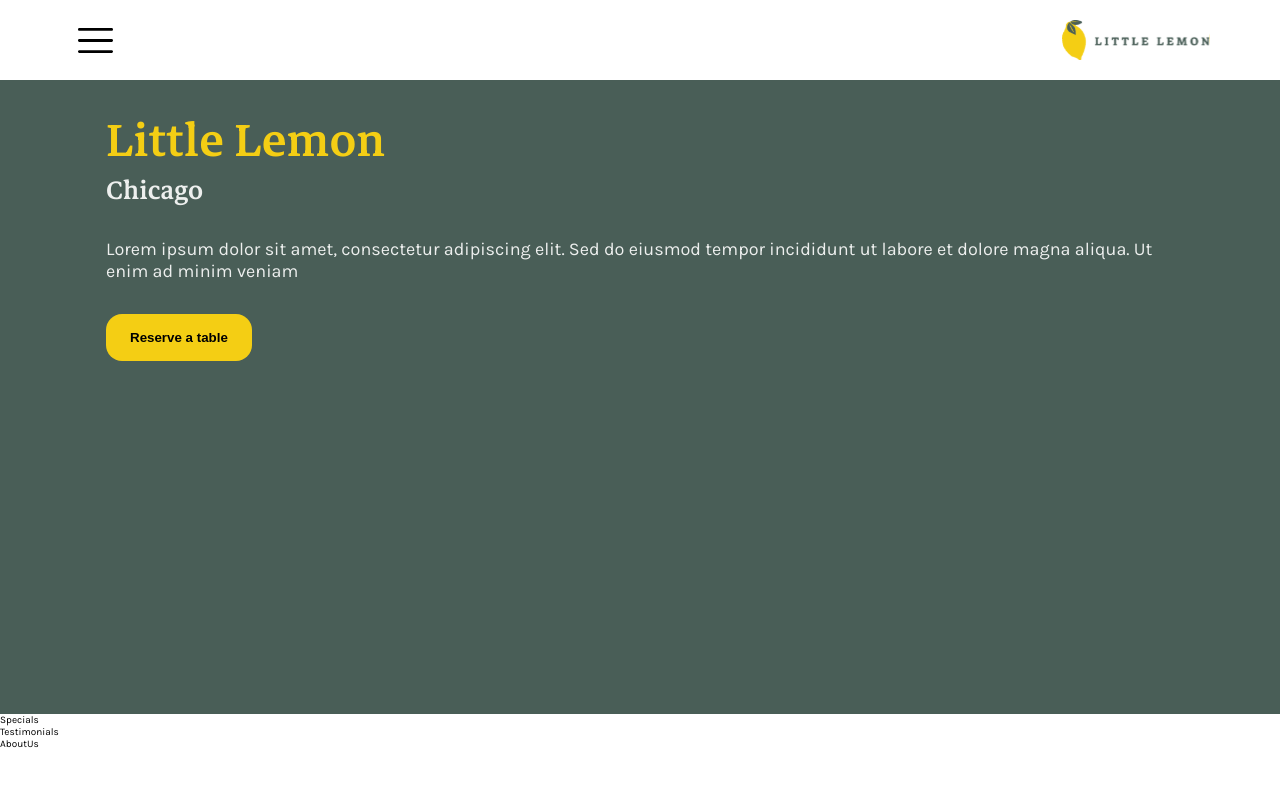
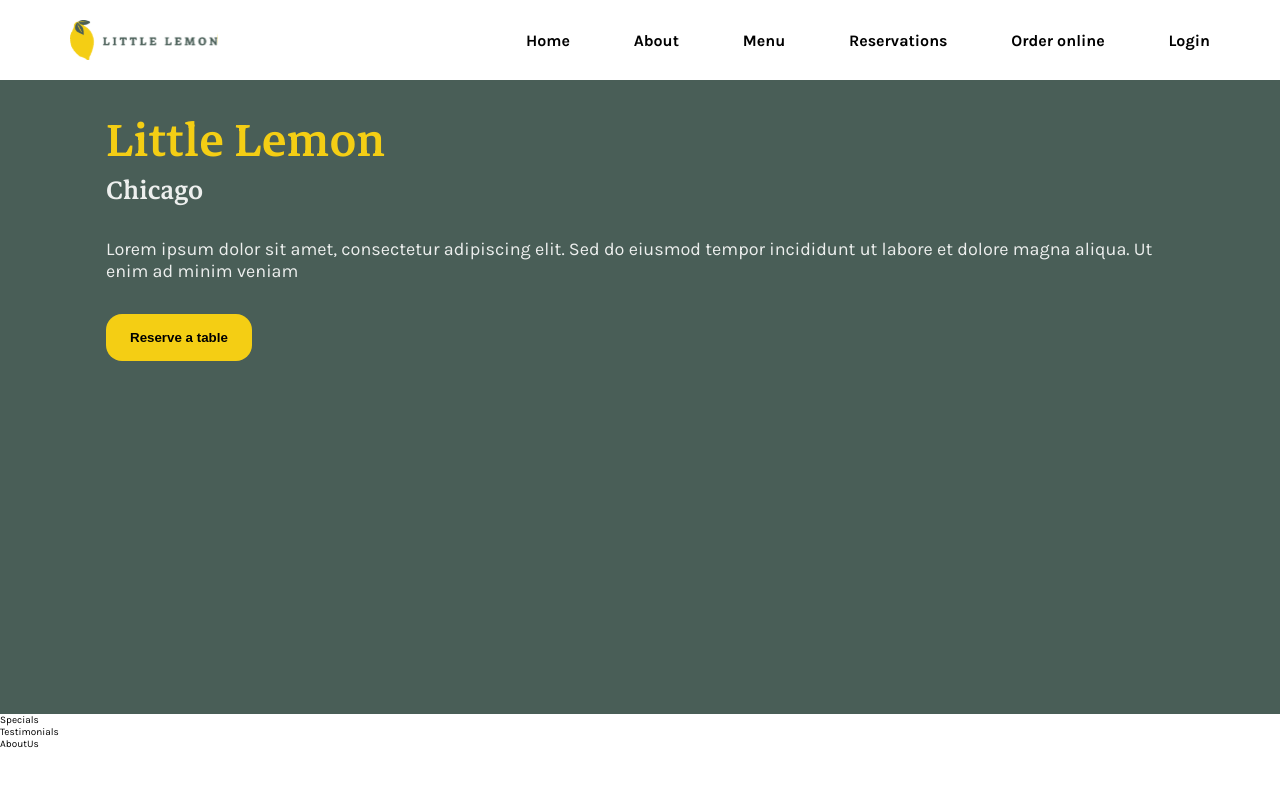
Before and after one commit to Diegogila/little-lemon-frontend, a React (Create React App) app: page / in a window 1280 px wide. Shown: the top 786 px of the page. Built offline with nearby package versions, Linux system fonts and the light colour scheme.

Commit message:
Add mobile responsive to header

```diff
--- a/src/components/Header/Header.js
+++ b/src/components/Header/Header.js
@@ -2,12 +2,27 @@
 import Navbar from '../Navbar/Navbar'
 import './Header.module.css'
 import logo from '../../assets/images/Logo_header.svg'
+import { NavMenu } from "../NavMenu/NavMenu";
+
 
 function Header(){
+    const [isMobile, setIsMobile] = React.useState(false)
+    React.useEffect(() => {
+        const handleResize = () => {
+            setIsMobile(window.innerWidth < 991 ? true : false)
+            console.log(isMobile)
+        }
+
+        window.addEventListener('resize',handleResize);
+        return () => {
+            window.removeEventListener('resize',handleResize)
+        }
+    },[])
     return (
         <header>
-            <Navbar/>
+            {isMobile && <Navbar/>}
             <img src={logo} alt="logo"/>
+            {!isMobile && <NavMenu/>}
         </header>
     )
 }
--- /dev/null
+++ b/src/components/NavMenu/NavMenu.css
@@ -0,0 +1,18 @@
+nav{
+    width: 60%;
+}
+
+
+nav ul{
+    width: 100%;
+    display: flex;
+    list-style: none;
+    justify-content: space-between;
+}
+
+nav ul li > a{
+    text-decoration: none;
+    color: black;
+    font-size: 1.6rem;
+    font-weight: bold;
+}
--- /dev/null
+++ b/src/components/NavMenu/NavMenu.js
@@ -0,0 +1,20 @@
+import React from "react";
+import './NavMenu.css'
+
+
+function NavMenu(){
+    return (
+        <nav>
+            <ul>
+                <li><a href="#">Home</a></li>
+                <li><a href="#">About</a></li>
+                <li><a href="#">Menu</a></li>
+                <li><a href="#">Reservations</a></li>
+                <li><a href="#">Order online</a></li>
+                <li><a href="#">Login</a></li>
+            </ul>
+        </nav>
+        )
+    }
+
+export {NavMenu}
```
Also changed, not shown: src/components/Navbar/Navbar.css (+0 -20 lines).
